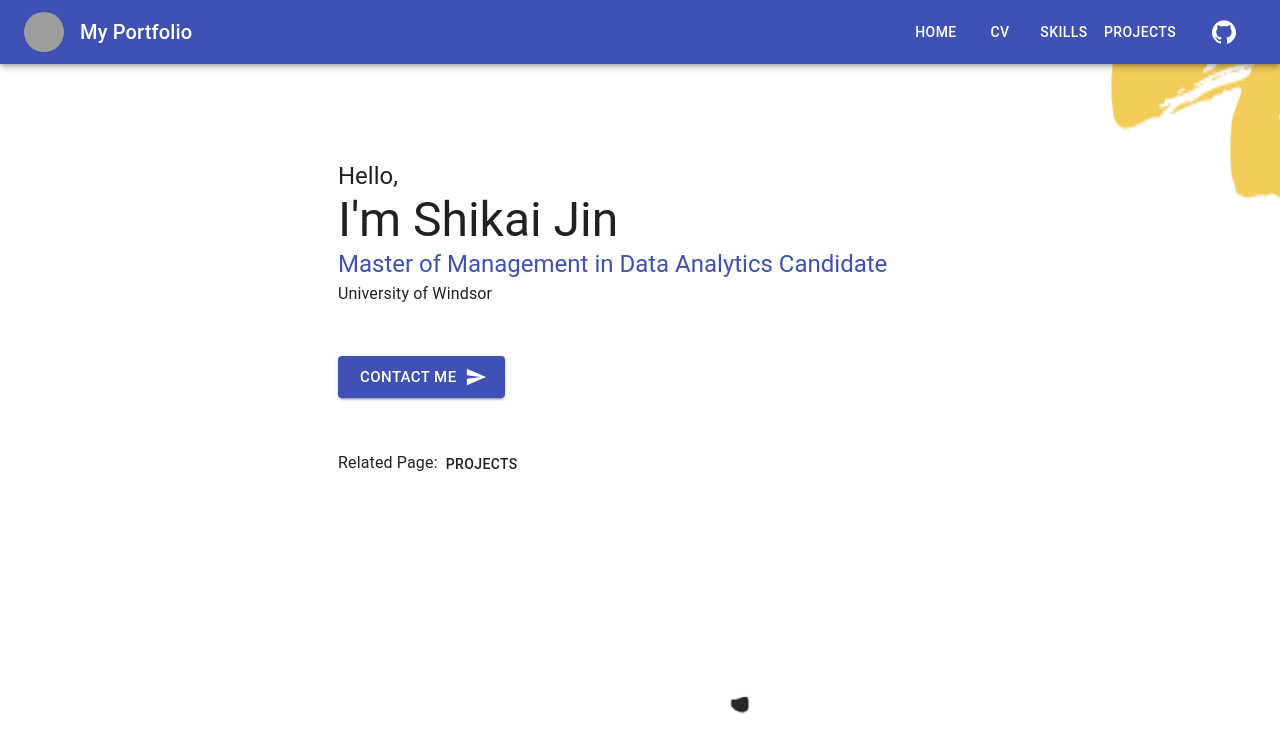
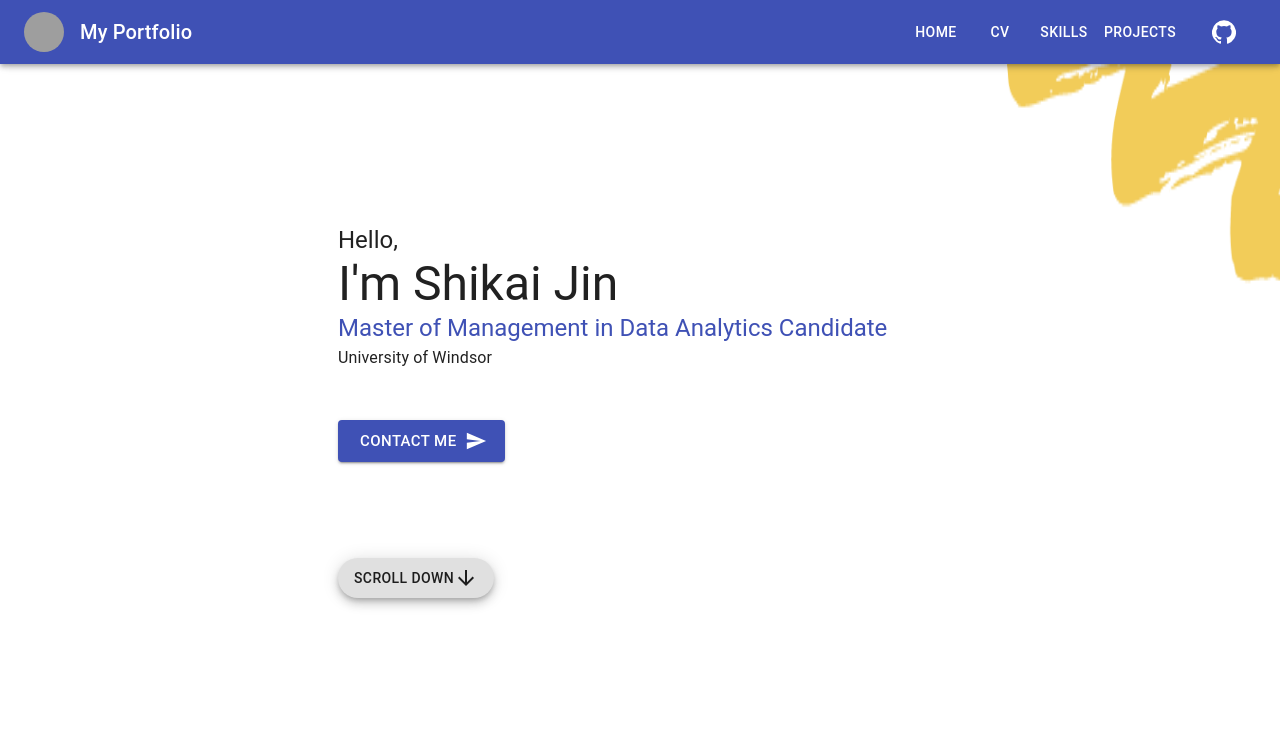
Before and after one commit to shikaijin/shikaijin_com, a React (Create React App) app in the folder frontend/: page / in a window 1280 px wide. Shown: the top 752 px of the page. Built offline with nearby package versions, Linux system fonts and the light colour scheme; grey boxes are pictures that could not be loaded.

Commit message:
feat: add scroll down fab

```diff
--- a/frontend/src/container/Home.js
+++ b/frontend/src/container/Home.js
@@ -6,19 +6,21 @@ import CssBaseline from "@material-ui/core/CssBaseline";
 import logo from "../static/images/logo.png";
 import layer from "../static/images/layer.png";
 import SendIcon from "@material-ui/icons/Send";
-import { Link } from "react-router-dom";
 import Card from "@material-ui/core/Card";
 import CardActions from "@material-ui/core/CardActions";
 import CardContent from "@material-ui/core/CardContent";
 import CardMedia from "@material-ui/core/CardMedia";
 import Grid from "@material-ui/core/Grid";
 import cssa from "../static/images/cssa.jpg";
+import ArrowDownwardIcon from "@material-ui/icons/ArrowDownward";
+import Fab from "@material-ui/core/Fab";
 
 const useStyles = makeStyles((theme) => ({
   root: {
     display: "flex",
     flexWrap: "wrap",
     justifyContent: "center",
+    marginTop: "4rem",
     marginBottom: "2rem",
     backgroundImage: `url(${layer})`,
     backgroundSize: "100% 100%",
@@ -44,15 +46,11 @@ const useStyles = makeStyles((theme) => ({
     marginBlock: "3rem",
     marginLeft: "3rem",
   },
-  uwButton: {
-    marginLeft: "5px",
-  },
-
   image: {
     width: 700,
     minWidth: "40%",
     maxWidth: "100%",
-    height: "85vh",
+    height: "90vh",
     backgroundImage: `url(${logo})`,
     backgroundSize: "cover",
     backgroundPosition: "center",
@@ -64,6 +62,7 @@ const useStyles = makeStyles((theme) => ({
     textAlign: "center",
   },
   cardGrid: {
+    marginTop: "5rem",
     paddingTop: "2rem",
     paddingBottom: "1rem",
   },
@@ -112,13 +111,16 @@ function Home() {
             </Box>
             {/* End intro unit */}
             {/* Shortcuts unit */}
-            <Box className={classes.shortcuts}>
-              <Typography variant="subtitle1">
-                Related Page:
-                <Button color="inherit" component={Link} to="/projects">
-                  Projects
-                </Button>
-              </Typography>
+            <Box>
+              <Fab
+                variant="extended"
+                size="medium"
+                href="#Projects"
+                className={classes.shortcuts}
+              >
+                Scroll down
+                <ArrowDownwardIcon />
+              </Fab>
             </Box>
             {/* End shortcuts unit */}
           </Box>
@@ -126,6 +128,7 @@ function Home() {
           <Box className={classes.image} />
           {/* End logo unit */}
           {/* Projects unit */}
+          <section id="Projects">
             <Container className={classes.cardGrid} maxWidth="md">
               <Box className={classes.subtitle}>
                 <Typography variant="h4">Projects Participated</Typography>
@@ -143,8 +146,8 @@ function Home() {
                         UWCSSA Web
                       </Typography>
                       <Typography>
-                      A web built for UWCSSA, University of Windsor students and
-                      the local community.
+                        A web built for UWCSSA, University of Windsor students
+                        and the local community.
                       </Typography>
                     </CardContent>
                     <CardActions>
@@ -160,7 +163,7 @@ function Home() {
                 </Grid>
               </Grid>
             </Container>
-
+          </section>
           {/* End projects unit */}
         </Box>
       </div>
```
Lines whose indentation alone changed are shown as unchanged.
